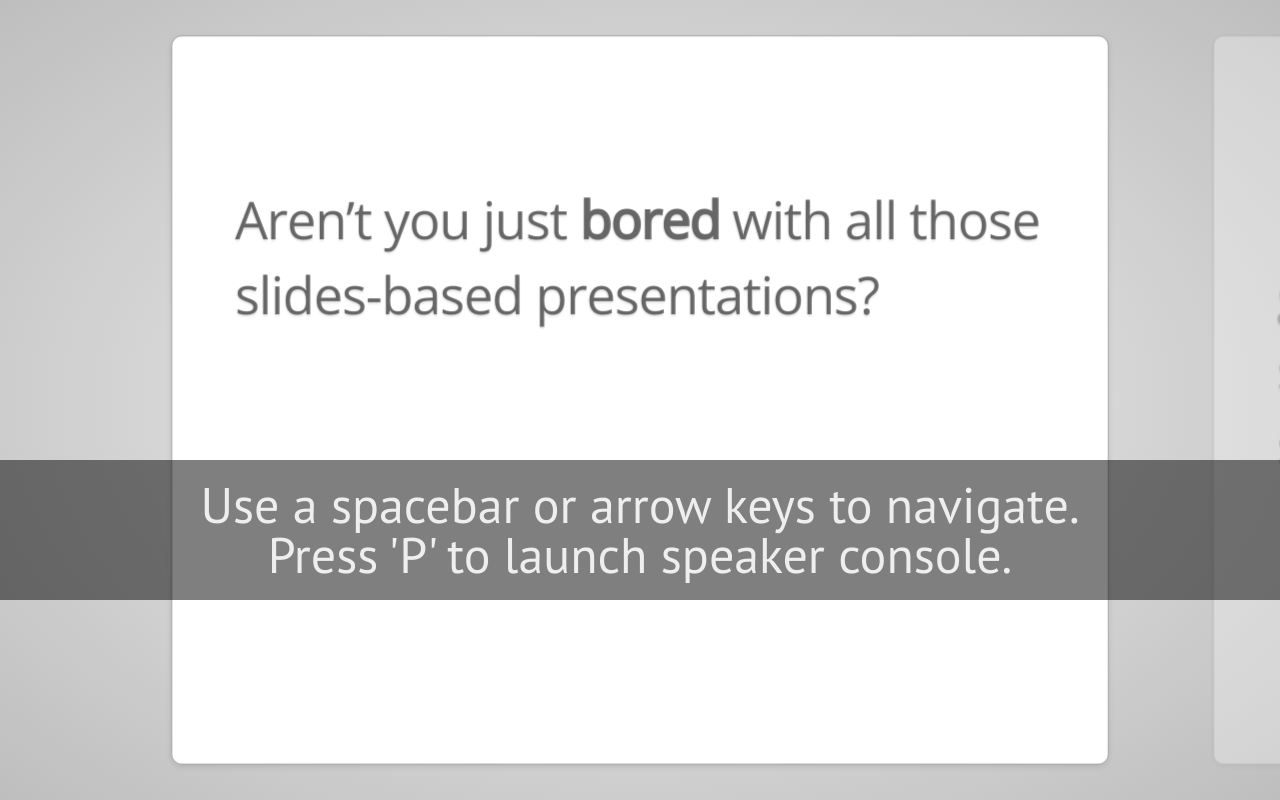
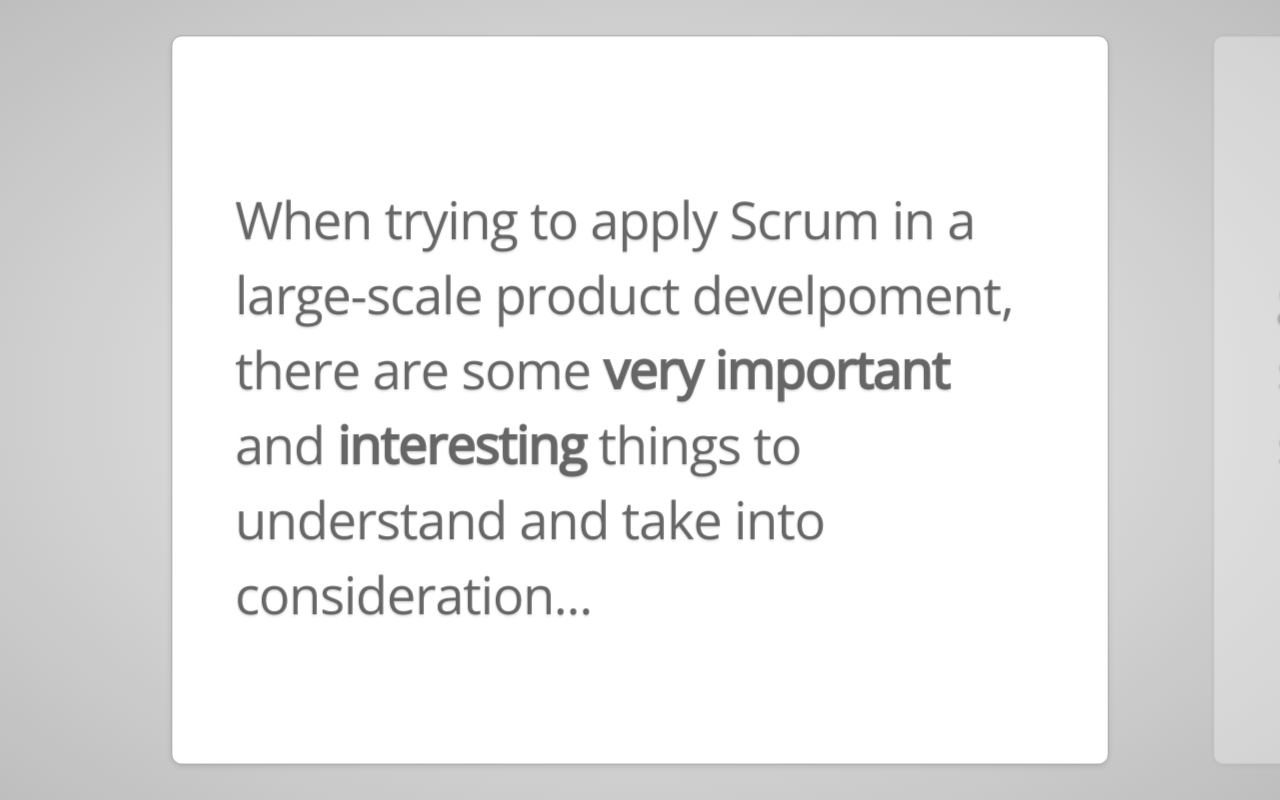
Before and after one commit to IamJackReed/scale, a website: page index.html in a window 1280 px wide. Shown: the top 800 px of the page. Drawn offline with nearby package versions, Linux system fonts and the light colour scheme.

Commit message:
Update index.html

```diff
--- a/index.html
+++ b/index.html
@@ -186,9 +186,10 @@
         Plugins: For first slide, set the autoplay time to a custom 10 seconds.
 
     -->
-    <div id="bored" class="step slide" data-x="-1000" data-y="-1500" data-autoplay="10">
-        <q>Aren’t you just <b>bored</b> with all those slides-based presentations?</q>
+    <div id="large-scale" class="step slide" data-x="-1000" data-y="-1500" data-autoplay="10">
+        <q>When trying to apply Scrum in a large-scale product develpoment, there are some <b>very important</b> and <b>interesting</b> things to understand and take into consideration...</q>
     </div>
+
 
     <!--
 
```
